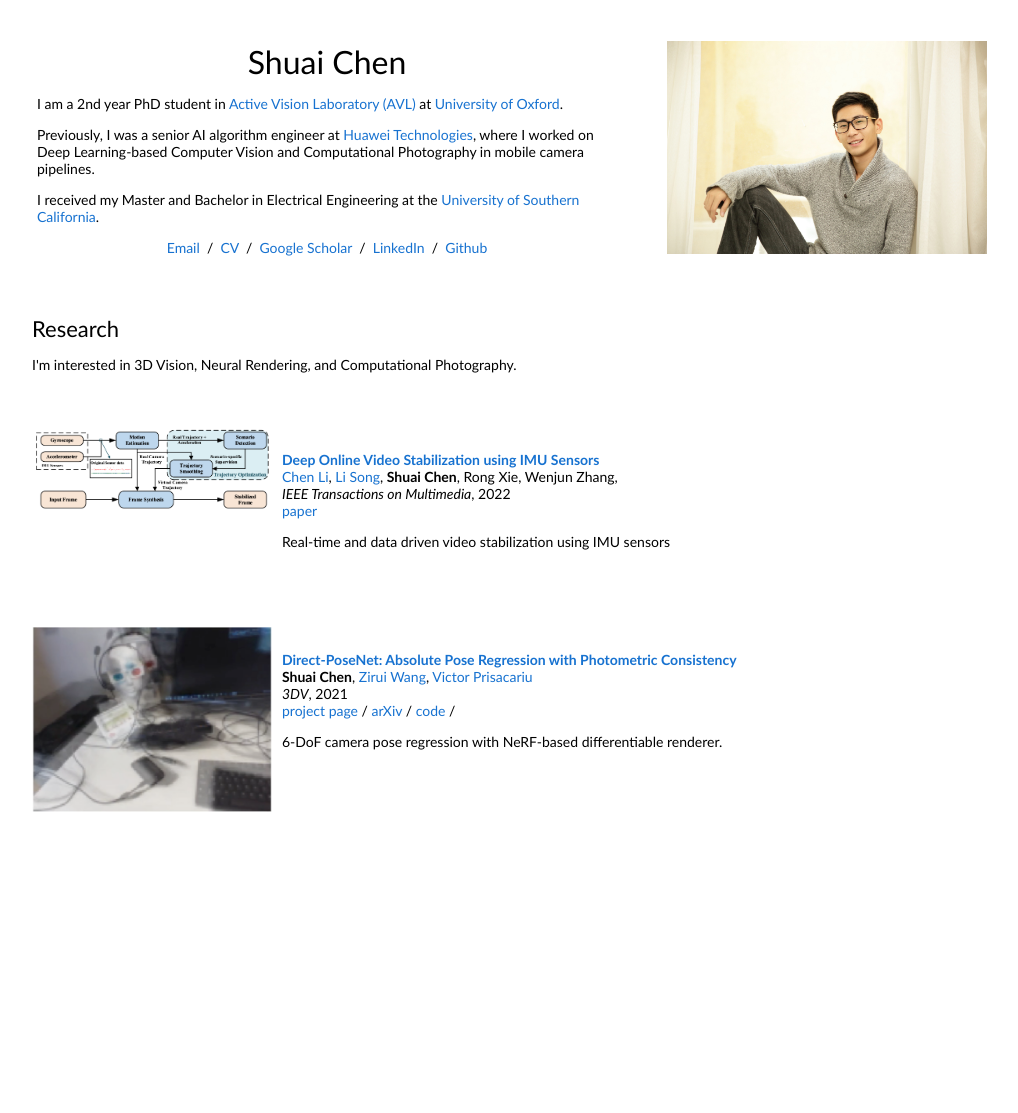
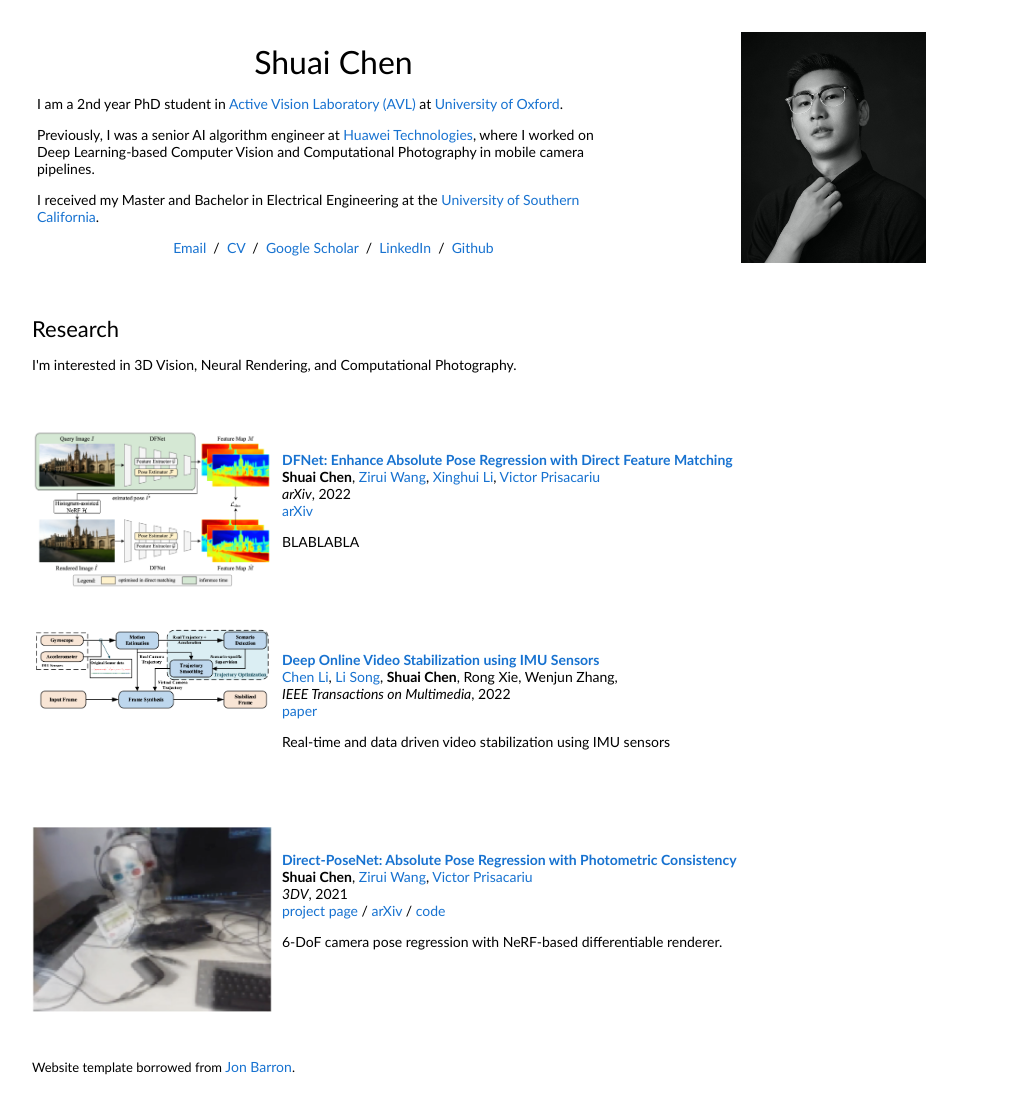
Before and after one commit to chenusc11/chenusc11.github.io, a plain HTML site: page index.html in a window 1280 px wide. Shown: the part 5-1118 px from the top of the page, without its empty margins (128-1146 px from the left). Before the commit the page ends 820 px from the top, so only its background shows below. Drawn offline with Linux system fonts and the light colour scheme.

Commit message:
Minor update

```diff
--- a/index.html
+++ b/index.html
@@ -36,8 +36,8 @@
                 <a href="https://github.com/chenusc11/">Github</a>
               </p>
             </td>
-            <td style="padding:2.5%;width:40%;max-width:40%">
-              <a href="images/cs.JPG"><img style="width:100%;max-width:100%" alt="profile photo" src="images/cs.JPG" class="hoverZoomLink"></a>
+            <td style="padding:2.5%;width:35%;max-width:35%;text-align:center;horizontal-align:middle">
+              <a href="images/cs2.JPG"><img style="width:60%;max-width:60%;text-align:center;horizontal-align:middle;" alt="profile photo" src="images/cs2.JPG" class="hoverZoomLink"></a>
             </td>
           </tr>
         </tbody></table>
@@ -54,7 +54,7 @@
 
         <table style="width:100%;border:0px;border-spacing:0px;border-collapse:separate;margin-right:auto;margin-left:auto;"><tbody>
 
-          <!-- <tr onmouseout="DFNet_stop()" onmouseover="DFNet_start()">
+          <tr onmouseout="DFNet_stop()" onmouseover="DFNet_start()">
             <td style="padding:20px;width:25%;vertical-align:middle">
               <div class="one">
                 <div class="two" id='DFNet_image'><video  width="240" muted autoplay loop>
@@ -87,7 +87,7 @@
               <p></p>
               <p>BLABLABLA</p>
             </td>
-          </tr> -->
+          </tr>
 
           <tr onmouseout="DOVS_stop()" onmouseover="DOVS_start()">
             <td style="padding:20px;width:25%;vertical-align:middle">
@@ -155,7 +155,7 @@
               <br>
               <a href="https://direct-posenet.active.vision/">project page</a> /
               <a href="https://arxiv.org/abs/2104.04073">arXiv</a> /
-              <a href="https://github.com/ActiveVisionLab/direct-posenet/tree/main">code</a> /
+              <a href="https://github.com/ActiveVisionLab/direct-posenet/tree/main">code</a>
               <p></p>
               <p>6-DoF camera pose regression with NeRF-based differentiable renderer.</p>
             </td>
@@ -164,6 +164,19 @@
       </td>
     </tr>
   </table>
+
+  <table width="100%" align="center" border="0" cellspacing="0" cellpadding="20">
+      <tr>
+        <td>
+        <br>
+        <p align="left">
+          <font size="2">
+          Website template borrowed from <a href="https://jonbarron.info">Jon Barron</a>. <br>
+      </font>
+        </p>
+        </td>
+      </tr>
+      </table>
 </body>
 
 </html>
```
Also changed, not shown: images/cs.JPG (deleted), images/cs2.jpg (added), 1 other file.
